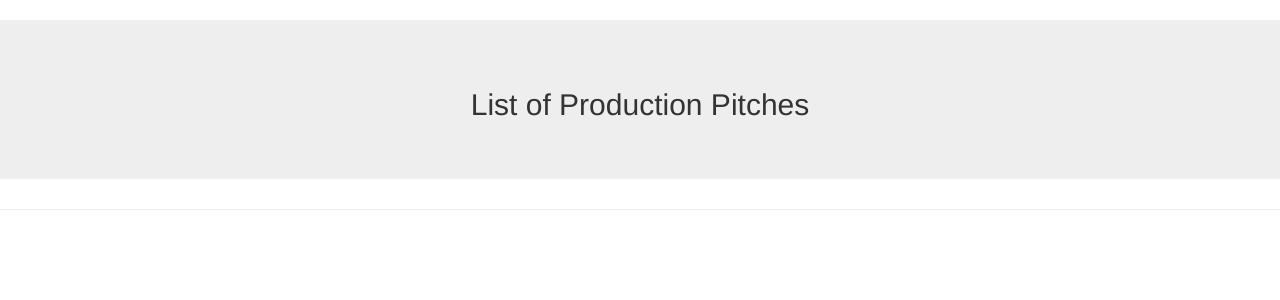
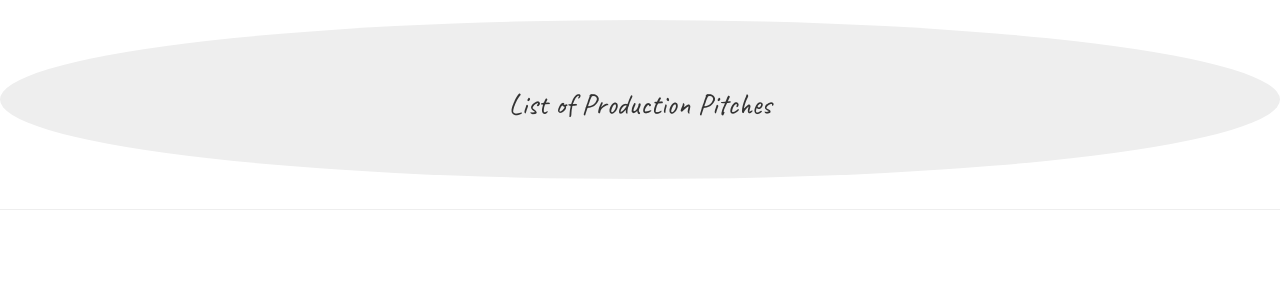
Before and after one commit to juma-moringa/Pitches, a Flask app: template app/templates/display/prod.html in a window 1280 px wide. Shown: the part 52-352 px from the top of the page. Run offline with Flask 2, Linux system fonts and the light colour scheme; the template is opened without the code that fills it, so the values that code supplies are empty; some libraries are stand-ins or nearby versions.

Commit message:
deployment to heroku

```diff
--- a/app/templates/display/interview.html
+++ b/app/templates/display/interview.html
@@ -2,7 +2,9 @@
 {% import 'macros.html' as macro %}
 
 {%block content%}
-<div class="">
+<link rel="preconnect" href="https://fonts.gstatic.com">
+<link href="https://fonts.googleapis.com/css2?family=Caveat&display=swap" rel="stylesheet">
+<div class=""style="font-family: 'Caveat', cursive; font-size: 1.5em; border-radius: 50%;">
 
     <div class="jumbotron jumbotron-fluid">
         <div class="container text-center">
--- a/app/templates/display/prod.html
+++ b/app/templates/display/prod.html
@@ -2,7 +2,9 @@
 {% import 'macros.html' as macro %}
 
 {%block content%}
-<div class="jumbotron jumbotron-fluid">
+<link rel="preconnect" href="https://fonts.gstatic.com">
+<link href="https://fonts.googleapis.com/css2?family=Caveat&display=swap" rel="stylesheet">
+<div class="jumbotron jumbotron-fluid" style="font-family: 'Caveat', cursive; font-size: 1.5em; border-radius: 50%;">
     <div class="container text-center">
         <h2 class="card-title h1-responsive font-bold"> List of Production Pitches</h2>
     </div>
--- a/app/templates/display/promo.html
+++ b/app/templates/display/promo.html
@@ -2,7 +2,9 @@
 {% import 'macros.html' as macro %}
 
 {%block content%}
-<div class="jumbotron jumbotron-fluid">
+<link rel="preconnect" href="https://fonts.gstatic.com">
+<link href="https://fonts.googleapis.com/css2?family=Caveat&display=swap" rel="stylesheet">
+<div class="jumbotron jumbotron-fluid" style="font-family: 'Caveat', cursive; font-size: 1.5em; border-radius: 50%;">
     <div class="container text-center">
         <h2 class="card-title h1-responsive font-bold"> List of Promotional Pitches</h2>
     </div>
```
Also changed, not shown: README.md.
